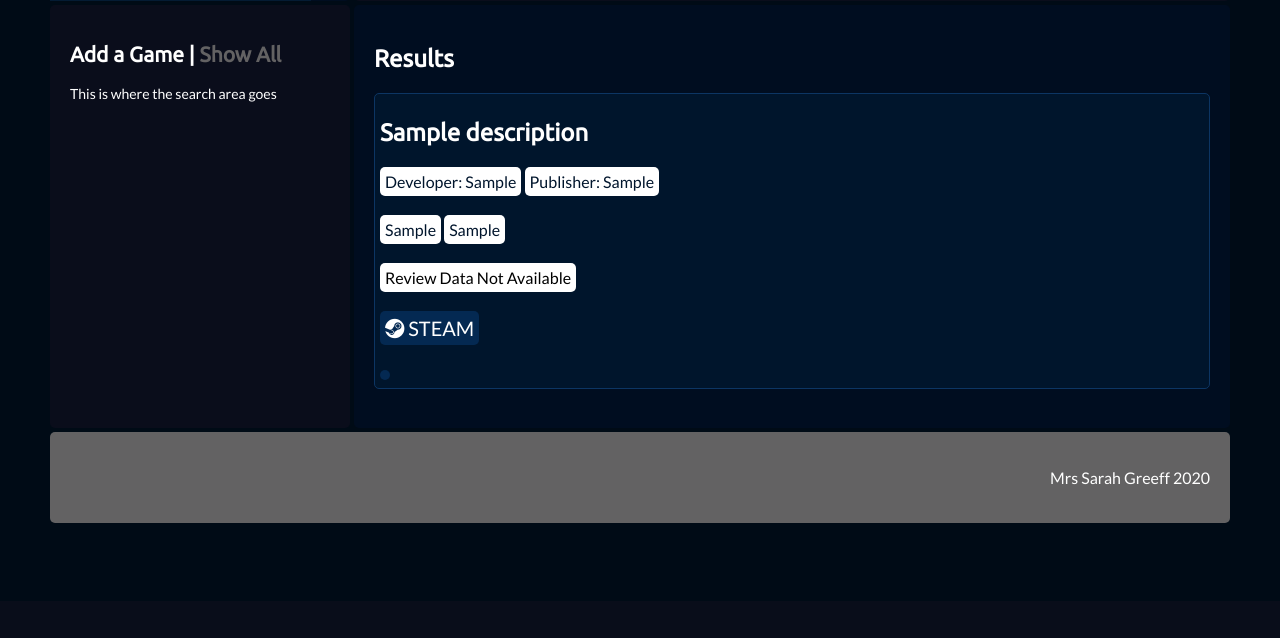
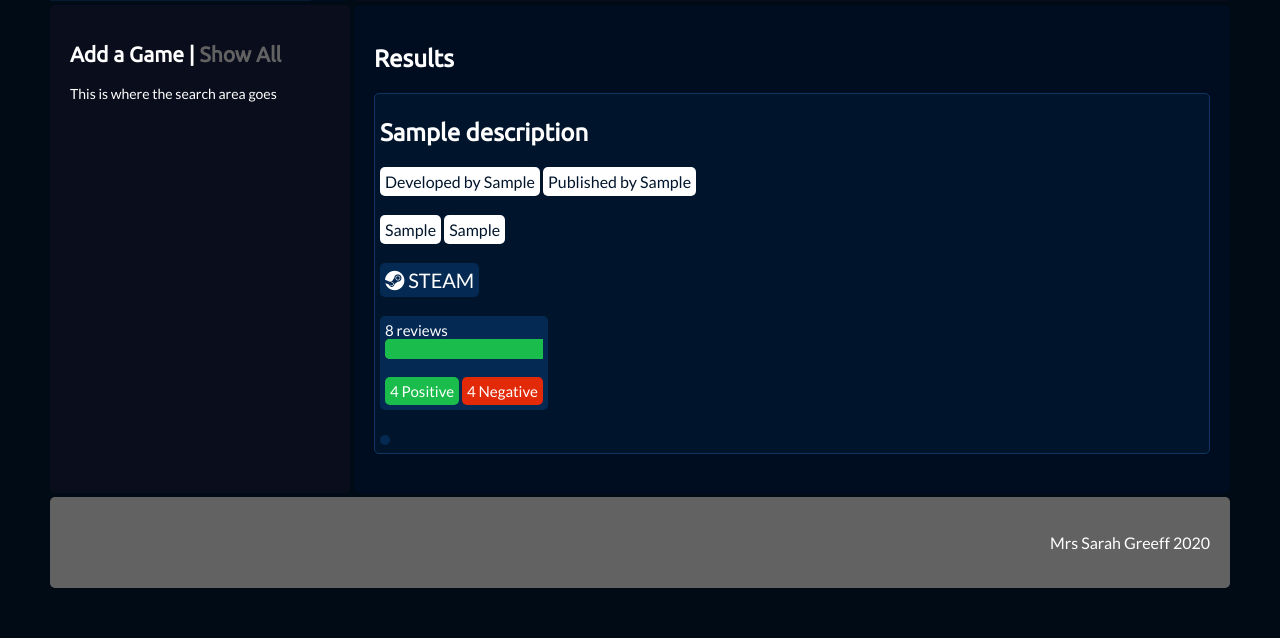
Before and after one commit to JHC-16098/htdocs, a PHP site: page /showall.php in a window 1280 px wide. Shown: the part 199-837 px from the top of the page. Before the commit the page ends 722 px from the top, so only its background shows below. Run offline with PHP 8.4, Linux system fonts and the light colour scheme; tables that the repository leaves empty or names only in its code hold one stand-in row (values such as "Sample post"); data that the repository does not hold is empty; some libraries are stand-ins or nearby versions.

Commit message:
new website

```diff
--- a/css/data_style.css
+++ b/css/data_style.css
@@ -157,7 +157,7 @@ a.side:hover {color:#8a1737; }
     }
 
 .pos_reviews {
-    background-color: #1a8b33;
+    background-color: #1abd4b;
     color:#ffffff;
     border-radius: 5px;
     padding: 5px;
@@ -167,6 +167,15 @@ a.side:hover {color:#8a1737; }
 
 .neg_reviews {
     background-color: #e22908;
+    color:#ffffff;
+    border-radius: 5px;
+    padding: 5px;
+    display: inline-block;
+
+}
+
+.mix_reviews {
+    background-color: #df6f14;
     color:#ffffff;
     border-radius: 5px;
     padding: 5px;
@@ -249,3 +258,63 @@ a.side:hover {color:#8a1737; }
 
 
 }
+
+.review_bar {
+    width: 100%;
+    height: 20px;
+    text-align: center;
+    color: white;
+    border-radius: 3px;
+    -webkit-appearance: none;
+    -moz-appearance: none;
+    /*appearance: none;*/
+    border: none;
+}
+
+.review_bar {
+  color: #fff;
+  background-color: #de4d21;
+  border-radius: 5px;
+}
+
+.review_bar::-webkit-progress-value {
+  background: #1abd4b;
+  border-radius: 5px 0px 0px 5px;
+}
+
+.review_bar::-moz-progress-bar {
+  background: #1abd4b;
+  border-radius: 5px 0px 0px 5px;
+}
+
+.review_bar::-webkit-progress-value {
+  background: #1abd4b;
+  border-radius: 5px 0px 0px 5px;
+}
+
+.review_bar::-webkit-progress-bar {
+  background: #1abd4b;
+  border-radius: 5px 0px 0px 5px;
+}
+
+.left {
+  float: left;
+}
+
+.right {
+    float: right;
+}
+
+.review_box {
+    background-color: #042952;
+    color:#ffffff;
+    border-color: #fff;
+    border: 1px;
+    border-radius: 5px;
+    padding: 5px;
+    display: inline-block;
+    text-decoration: none;
+    font-size: 15px;
+
+
+}
--- a/showall.php
+++ b/showall.php
@@ -5,7 +5,7 @@ JOIN genre ON (game_details.GenreID = genre.genre_id)
 JOIN developer ON (game_details.devID = developer.devID)
 JOIN publisher ON (game_details.pubID = publisher.pubID)
 JOIN descriptions ON (game_details.appid = descriptions.appid)
-LIMIT 25
+LIMIT 500
 ";
 
 $find_query = mysqli_query($dbconnect, $find_sql);
@@ -36,10 +36,10 @@ $count = mysqli_num_rows($find_query);
                 <div class="results">
                     <h2><?php echo $find_rs['name']; ?></h2>
                     <div class="tags">
-                    <?php echo "Developer: ".$find_rs['developer']; ?>
+                    <?php echo "Developed by ".$find_rs['developer']; ?>
                     </div>
                     <div class="tags">
-                    <?php echo "Publisher: ".$find_rs['publisher']; ?>
+                    <?php echo "Published by ".$find_rs['publisher']; ?>
                     </div>
                     <br>
                     <br>
@@ -90,7 +90,8 @@ $count = mysqli_num_rows($find_query);
                     $pos_ratings = $find_rs['positive_ratings'];
                     $neg_ratings = $find_rs['negative_ratings'];
                     $num_ratings = $pos_ratings + $neg_ratings;
-                    if($pos_ratings>$neg_ratings) {
+                    /*
+                    if(($pos_ratings/$num_ratings)*100>65) {
                         ?>
                         <div class="pos_reviews">
                         <?php echo (round(($pos_ratings/$num_ratings)*100)."% Positive Reviews"); ?>
@@ -98,15 +99,67 @@ $count = mysqli_num_rows($find_query);
                         <?php
 
                     }
-                    elseif($pos_ratings<$neg_ratings){
+                    elseif(($pos_ratings/$num_ratings)*100<35){
                         ?>
                         <div class="neg_reviews">
                         <?php echo (round(($neg_ratings/$num_ratings)*100)."% Negative Reviews"); ?>
                         </div>
                         <?php
+                    }
+                    elseif((($pos_ratings/$num_ratings)*100>35) && (($pos_ratings/$num_ratings)*100<65)) {
 
+                        if($pos_ratings>$neg_ratings) {
+                            ?>
+                            <div class="mix_reviews">
+                            <?php echo("Mixed Reviews - ".(round(($pos_ratings/$num_ratings)*100)."% Positive")); ?>
+                            </div>
+                            <?php
+                        }
+                        elseif($neg_ratings>$neg_ratings) {
+                            ?>
+                            <div class="mix_reviews">
+                            <?php
+                            echo ("Mixed Reviews - ".(round(($neg_ratings/$num_ratings)*100)."% Negative"));
+                            ?>
+                            </div>
+                            <?php
+                        }
+                        ?>
+                        <?php
                     }
-                    elseif($num_ratings == 0){
+                    */
+
+                    $pos_percent = ($pos_ratings/$num_ratings)*100;
+                    ?>
+
+
+                   <a class="applink_a" href="https://store.steampowered.com/app/<?php echo $find_rs['appid'];?>"><i class="fab fa-steam"></i> STEAM</a>
+                   <br>
+                   <br>
+                    <div class="review_box">
+                    </h3><?php echo $num_ratings?> reviews</h3>
+                    <br>
+
+                    <progress class="review_bar" max="100" value=<?php echo $pos_percent?>><span></span></progress>
+                    <br>
+                    <br>
+                    <div class="pos_reviews"> <?php echo $pos_ratings?> Positive </div> <div class="neg_reviews"> <?php echo $neg_ratings ?> Negative </div>
+                    <?php
+                    /*
+                        if($pos_percent<50) {
+                            echo round((($neg_ratings/$num_ratings)*100))."% Negative";
+                        }
+                        elseif($pos_percent>=50) {
+                            echo round($pos_percent)."% Positive";
+                        }
+                        */
+                    ?>
+
+                    </div>
+                    <?php
+
+                    /*
+                    if($num_ratings == 0){
                         ?>
                         <div class="no_reviews">
                         <?php echo "No Reviews"; ?>
@@ -120,18 +173,17 @@ $count = mysqli_num_rows($find_query);
                         </div>
                         <?php
                     }
+                    */
                     ?>
 
-                    <br>
-                    <br>
 
-                   <a class="applink_a" href="https://store.steampowered.com/app/<?php echo $find_rs['appid'];?>"><i class="fab fa-steam"></i> STEAM</a>
                    <br>
                    <br>
                    <div class="description">
                    <?php
 
                    $about = $find_rs['About'];
+                   $about = str_replace("â€”", "-", $about);
                    echo str_replace("â€™", "'", $about);
 
                    ?>
```
